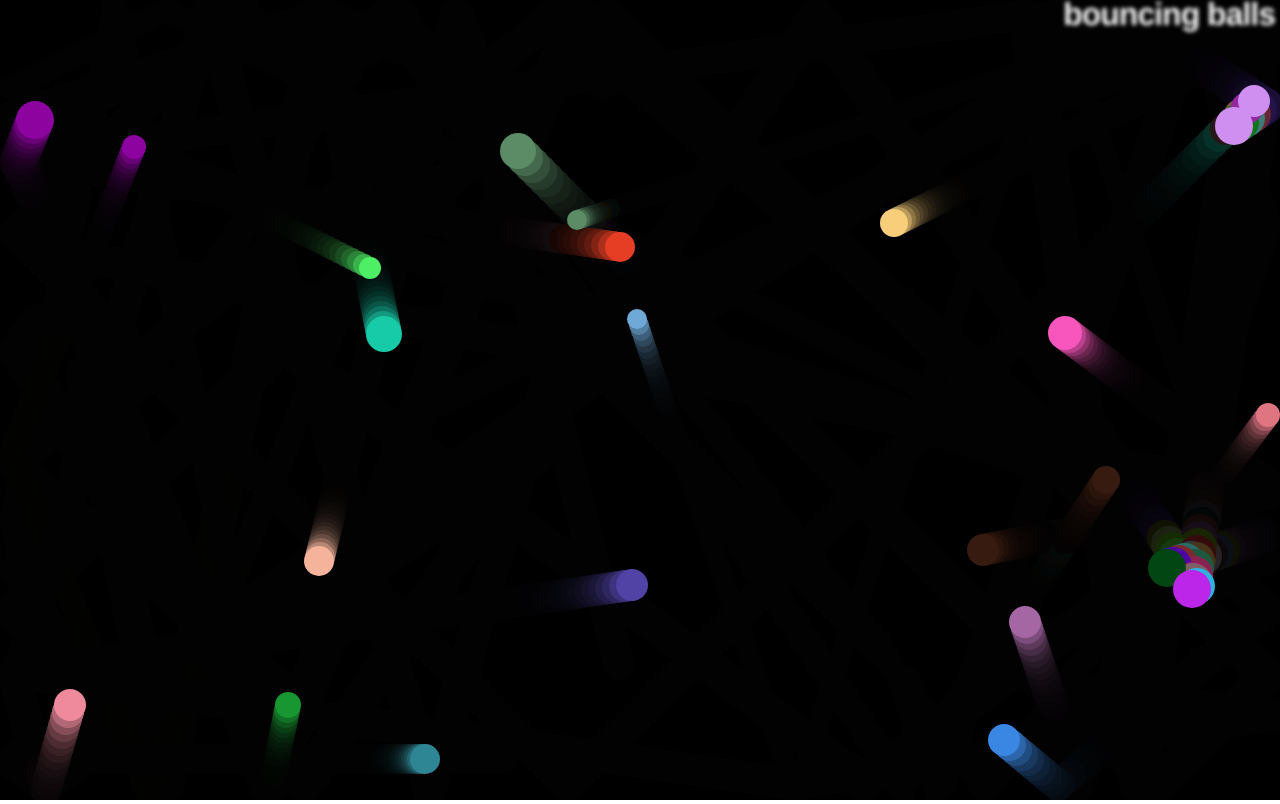
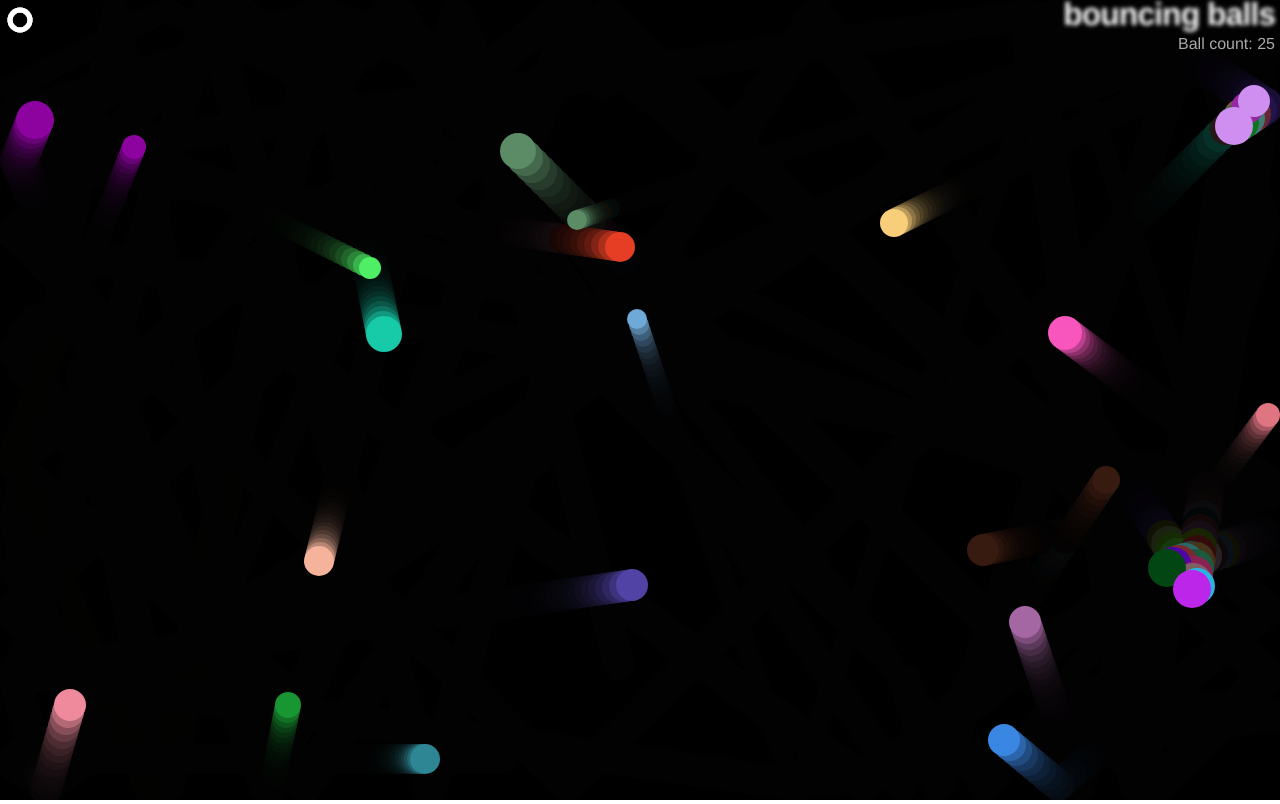
Before and after one commit to Abhiroopmokshagna/BouncingBallsJS, a plain HTML site: page index.html in a window 1280 px wide. Drawn offline with Linux system fonts and the light colour scheme.

Commit message:
Evil Circle added with Controls

```diff
--- a/index.html
+++ b/index.html
@@ -9,6 +9,7 @@
 
 <body>
     <h1>bouncing balls</h1>
+    <p>Ball count: </p>
     <canvas></canvas>
 
     <script src="main.js"></script>
--- a/main.js
+++ b/main.js
@@ -1,5 +1,5 @@
 // setup canvas
-
+const counterPara = document.querySelector('p');
 const canvas = document.querySelector('canvas');
 const ctx = canvas.getContext('2d');
 
@@ -13,14 +13,27 @@ function random(min, max) {
   return num;
 }
 
-function Ball(x, y, velX, velY, color, size) {
+function Shape (x, y, velX, velY, exists) {
     this.x = x;
     this.y = y;
     this.velX = velX;
     this.velY = velY;
+    this.exists = exists;
+}
+
+function Ball(x, y, velX, velY, exists, color, size) {
+    Shape.call(this, x, y, velX, velY, exists);
     this.color = color;
     this.size = size;
 }
+
+Ball.prototype = Object.create(Shape.prototype);
+Object.defineProperty(Ball.prototype, 'constructor', {
+    value: Ball,
+    enumerable: false,
+    writable: true
+})
+
 
 Ball.prototype.draw = function() {
     ctx.beginPath();
@@ -56,7 +69,7 @@ Ball.prototype.update = function() {
 
 Ball.prototype.collisionDetect = function() {
     for (let j = 0; j < balls.length; j++) {
-        if (!(this === balls[j])) {
+        if (!(this === balls[j]) && balls[j].exists) {
             const dx = this.x - balls[j].x;
             const dy = this.y - balls[j].y;
             const distance = Math.sqrt(dx*dx + dy*dy);
@@ -64,6 +77,78 @@ Ball.prototype.collisionDetect = function() {
             if (distance < this.size + balls[j].size) {
                 balls[j].color = this.color = 'rgb(' + random(0, 255) + ',' + random(0, 255) + ',' + random(0, 255) + ')';
 
+            }
+        }
+    }
+}
+
+function EvilCircle(x, y, exists) {
+    Shape.call(this, x, y, 20, 20, exists);
+    this.color = 'white';
+    this.size = 10;
+}
+
+EvilCircle.prototype = Shape.prototype;
+Object.defineProperty(EvilCircle.prototype, 'constructor', {
+    value: EvilCircle,
+    enumerable: false,
+    writable: true
+});
+
+EvilCircle.prototype.draw = function () {
+    ctx.beginPath();
+    ctx.strokeStyle = this.color;
+    ctx.lineWidth = 5;
+    ctx.arc(this.x, this.y, this.size, 0, 2 * Math.PI);
+    ctx.stroke();
+}
+
+EvilCircle.prototype.checkBounds = function () {
+    if ((this.x + this.size) >= width) {
+        this.x -= this.size;
+    }
+
+    if ((this.x - this.size) <= 0) {
+        this.x += this.size;
+    }
+
+    if ((this.y + this.size) >= height) {
+        this.y -= this.size;
+    }
+
+    if((this.y - this.size) <= 0) {
+        this.y += this.size;
+    }
+}
+
+EvilCircle.prototype.setControls = function () {
+    let _this = this;
+    window.onkeydown = function(e) {
+        if (e.keyCode === 37) {
+        _this.x -= _this.velX;
+        } else if (e.keyCode === 39) {
+        _this.x += _this.velX;
+        } else if (e.keyCode === 38) {
+        _this.y -= _this.velY;
+        } else if (e.keyCode === 40) {
+        _this.y += _this.velY;
+        }
+    }
+}
+
+numberOfBalls = 0;
+
+EvilCircle.prototype.collisionDetect = function() {
+    for (let j = 0; j < balls.length; j++) {
+        if (balls[j].exists) {
+            const dx = this.x - balls[j].x;
+            const dy = this.y - balls[j].y;
+            const distance = Math.sqrt(dx*dx + dy*dy);
+
+            if (distance < this.size + balls[j].size) {
+                balls[j].exists = false;
+                numberOfBalls--;
+                counterPara.innerHTML = `Ball count: ${numberOfBalls}`;
             }
         }
     }
@@ -78,22 +163,35 @@ while (balls.length < 25) {
         random(0 + size, height - size),
         random(-7, 7),
         random(-7, 7),
+        true,
         'rgb('+random(0, 255) + ',' + random(0, 255) + ',' + random(0, 255) + ')',
         size
     );
 
     balls.push(ball);
+    numberOfBalls++;
+    counterPara.innerHTML = `Ball count: ${numberOfBalls}`;
 }
+
+
+let evilCircle = new EvilCircle(20, 20, true);
+evilCircle.setControls();
 
 function loop() {
     ctx.fillStyle = 'rgba(0,0,0,0.25)';
     ctx.fillRect(0, 0, width, height);
 
     for (let i = 0; i< balls.length; i++) {
-        balls[i].draw();
-        balls[i].update();
-        balls[i].collisionDetect();
+        if(balls[i].exists) {
+            balls[i].draw();
+            balls[i].update();
+            balls[i].collisionDetect();
+        }
     }
+
+    evilCircle.draw();
+    evilCircle.checkBounds();
+    evilCircle.collisionDetect();
 
     requestAnimationFrame(loop);
 }
--- a/style.css
+++ b/style.css
@@ -24,3 +24,11 @@ h1 {
   color: transparent;
   text-shadow: 0 0 4px white;
 }
+
+p {
+  position: absolute;
+  margin: 0;
+  top: 35px;
+  right: 5px;
+  color: #aaa;
+}
```
